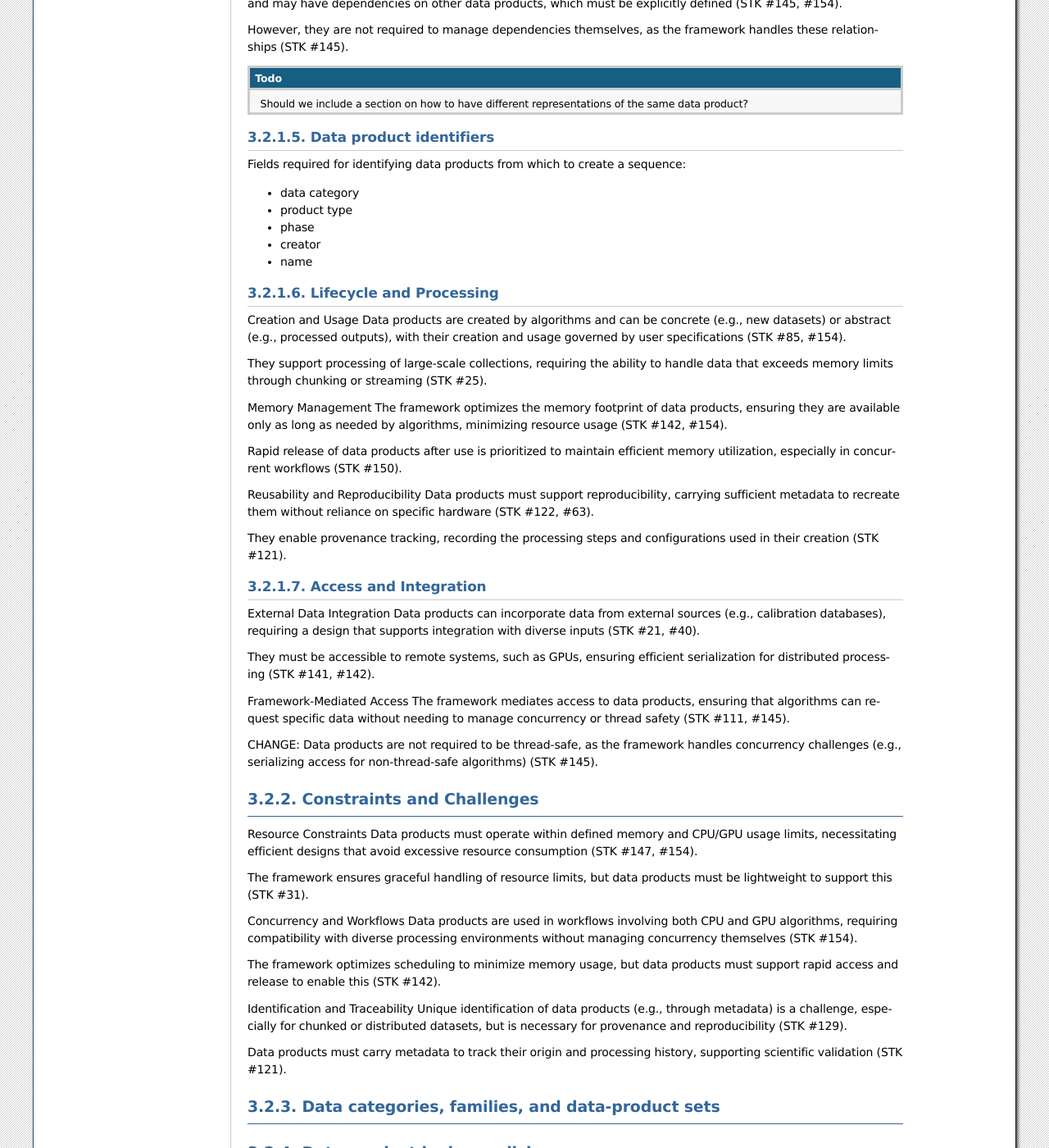
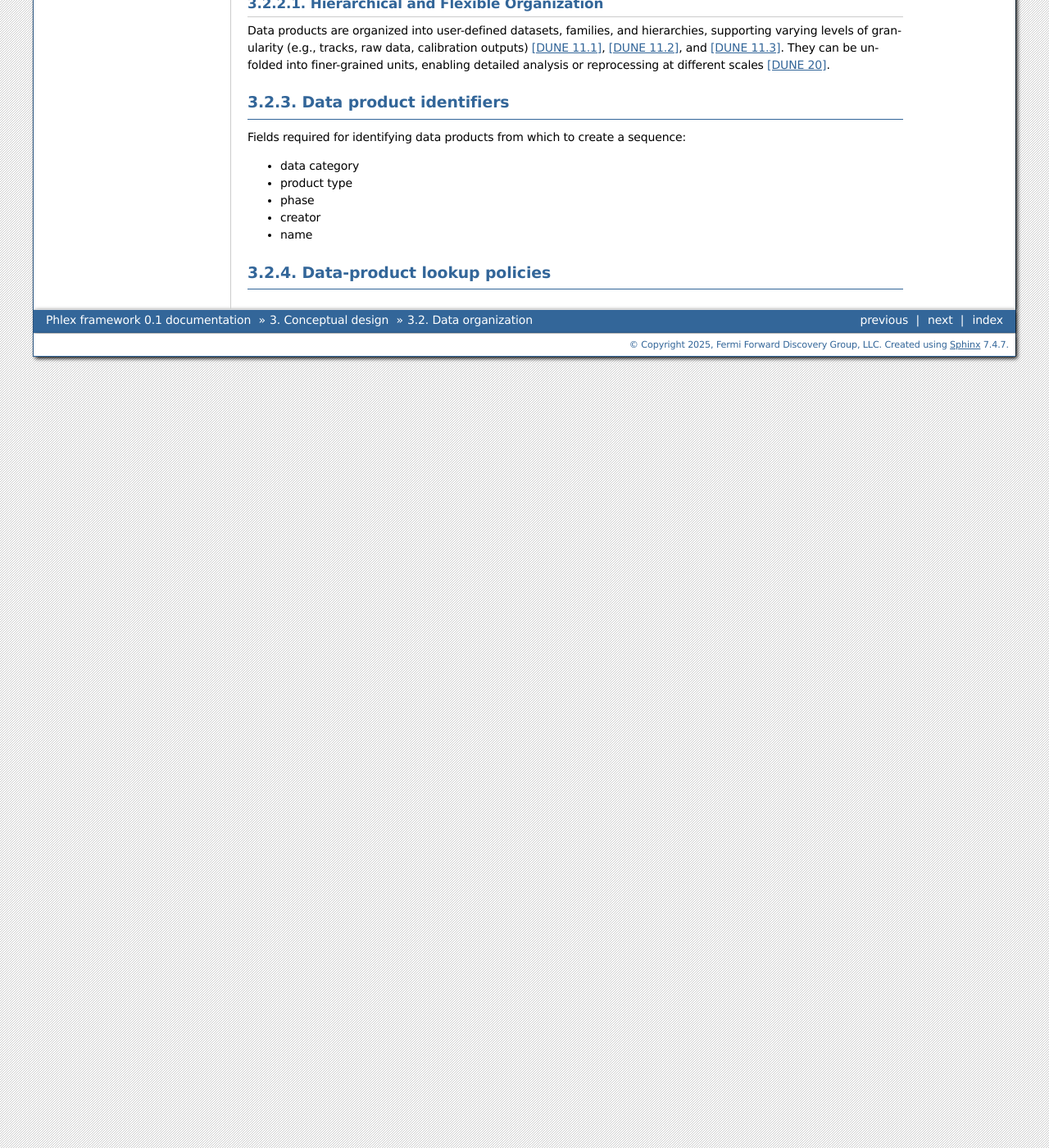
Before and after one commit to Framework-R-D/phlex-design, a Sphinx documentation site: the page built from doc/data_organization.rst, in a window 1280 px wide and 1400 px high, scrolled down 974 px. Shown: the whole window at 82% size. Built offline with Sphinx 7.4.7, drawn with Linux system fonts in a browser that asks for light colours; formulas are drawn with MathJax 3; some of the changed text lies outside the part shown.

Commit message:
wip on outline of data organization

```diff
--- a/doc/data_organization.rst
+++ b/doc/data_organization.rst
@@ -22,25 +22,11 @@
 Conceptual Nature
 ^^^^^^^^^^^^^^^^^
 
-Data products are entities that encapsulate processed or raw data, of all kinds, separate from the algorithms  that create them :dune:`46 Algorithm-Data Separability`.
+Data products are entities that encapsulate processed or raw data, of all kinds, separate from the algorithms that create them :dune:`46 Algorithm-Data Separability`.
 They serve as the primary medium for communication between algorithms, ensuring seamless data exchange across processing steps :dune:`1.1 Algorithm Communication Via Data Products`.
 They are associated with (rather than containing) metadata and provenance information that describe how the data products were created :dune:`51 Provenance discovery`.
 They are not tied to specific hardware or algorithm implementations, ensuring independence and reproducibility :dune:`52.2 Independence from unique hardware characteristics`.
 They enable the framework to present data produced by one algorithm to subsequent algorithms, supporting iterative and chained processing workflows :dune:`9 Presenting data to subsequent algorithms`.
-
-Hierarchical and Flexible Organization
-^^^^^^^^^^^^^^^^^^^^^^^^^^^^^^^^^^^^
-
-Data products are organized into user-defined datasets, families, and hierarchies, supporting varying levels of granularity (e.g., tracks, raw data, calibration outputs) :dune:`11.1 Definition of data products`, :dune:`11.2 Creation of data sets`, and :dune:`11.3 Definition of data families`.
-They can be unfolded into finer-grained units, enabling detailed analysis or reprocessing at different scales :dune:`20 Algorithms independent of framework interface`.
-
-Defining Data Product Types
-^^^^^^^^^^^^^^^^^^^^^^^^^^^
-
-Data product types are not defined by the framework.
-Framework users are expected to define their own data products :dune:`11.1 Definition of data products`.
-
-... todo:: Sketch how users define data product types.
 
 
 Structure and Representation
@@ -50,15 +36,27 @@
 Phlex does not require that the in-memory representation of a data product shall be the same as its persistent representation :dune:`2 Data Product Representation`.
 In general, a single conceptual data product can be represented in multiple data product types, including types for different supported programming languages.
 
-Abstract Types and Dependencies
-Data products can represent abstract types (e.g., raw data, calibration datasets) and may have dependencies on other data products, which must be explicitly defined (STK #145, #154).
+The framework can determine the memory footprint of each data product :dune:`24.3 Specification of algorithm's CPU memory usage`.
 
-However, they are not required to manage dependencies themselves, as the framework handles these relationships (STK #145).
+Defining Data Product Types
+^^^^^^^^^^^^^^^^^^^^^^^^^^^
 
-.. todo:: Should we include a section on how to have different representations of the same data product?
+Data product types are not defined by the framework.
+Framework users are expected to define their own data products :dune:`11.1 Definition of data products`.
+
+.. todo:: Sketch how users define data product types.
+
+Data categories, families, and data-product sets
+------------------------------------------------
+
+Hierarchical and Flexible Organization
+^^^^^^^^^^^^^^^^^^^^^^^^^^^^^^^^^^^^
+
+Data products are organized into user-defined datasets, families, and hierarchies, supporting varying levels of granularity (e.g., tracks, raw data, calibration outputs) :dune:`11.1 Definition of data products`, :dune:`11.2 Creation of data sets`, and :dune:`11.3 Definition of data families`.
+They can be unfolded into finer-grained units, enabling detailed analysis or reprocessing at different scales :dune:`20 Algorithms independent of framework interface`.
 
 Data product identifiers
-^^^^^^^^^^^^^^^^^^^^^^^^
+-------------------------
 
 Fields required for identifying data products from which to create a sequence:
 
@@ -68,57 +66,8 @@
 - creator
 - name
 
-Lifecycle and Processing
-^^^^^^^^^^^^^^^^^^^^^^^
-
-Creation and Usage
-Data products are created by algorithms and can be concrete (e.g., new datasets) or abstract (e.g., processed outputs), with their creation and usage governed by user specifications (STK #85, #154).
-
-They support processing of large-scale collections, requiring the ability to handle data that exceeds memory limits through chunking or streaming (STK #25).
-
-Memory Management
-The framework optimizes the memory footprint of data products, ensuring they are available only as long as needed by algorithms, minimizing resource usage (STK #142, #154).
-
-Rapid release of data products after use is prioritized to maintain efficient memory utilization, especially in concurrent workflows (STK #150).
-
-Reusability and Reproducibility
-Data products must support reproducibility, carrying sufficient metadata to recreate them without reliance on specific hardware (STK #122, #63).
-
-They enable provenance tracking, recording the processing steps and configurations used in their creation (STK #121).
-
-Access and Integration
-^^^^^^^^^^^^^^^^^^^^^^
-
-External Data Integration
-Data products can incorporate data from external sources (e.g., calibration databases), requiring a design that supports integration with diverse inputs (STK #21, #40).
-
-They must be accessible to remote systems, such as GPUs, ensuring efficient serialization for distributed processing (STK #141, #142).
-
-Framework-Mediated Access
-The framework mediates access to data products, ensuring that algorithms can request specific data without needing to manage concurrency or thread safety (STK #111, #145).
-
-CHANGE: Data products are not required to be thread-safe, as the framework handles concurrency challenges (e.g., serializing access for non-thread-safe algorithms) (STK #145).
 
 
-Constraints and Challenges
-----------------------------
-Resource Constraints
-Data products must operate within defined memory and CPU/GPU usage limits, necessitating efficient designs that avoid excessive resource consumption (STK #147, #154).
-
-The framework ensures graceful handling of resource limits, but data products must be lightweight to support this (STK #31).
-
-Concurrency and Workflows
-Data products are used in workflows involving both CPU and GPU algorithms, requiring compatibility with diverse processing environments without managing concurrency themselves (STK #154).
-
-The framework optimizes scheduling to minimize memory usage, but data products must support rapid access and release to enable this (STK #142).
-
-Identification and Traceability
-Unique identification of data products (e.g., through metadata) is a challenge, especially for chunked or distributed datasets, but is necessary for provenance and reproducibility (STK #129).
-
-Data products must carry metadata to track their origin and processing history, supporting scientific validation (STK #121).
-
-Data categories, families, and data-product sets
-------------------------------------------------
 
 
 Data-product lookup policies
```
